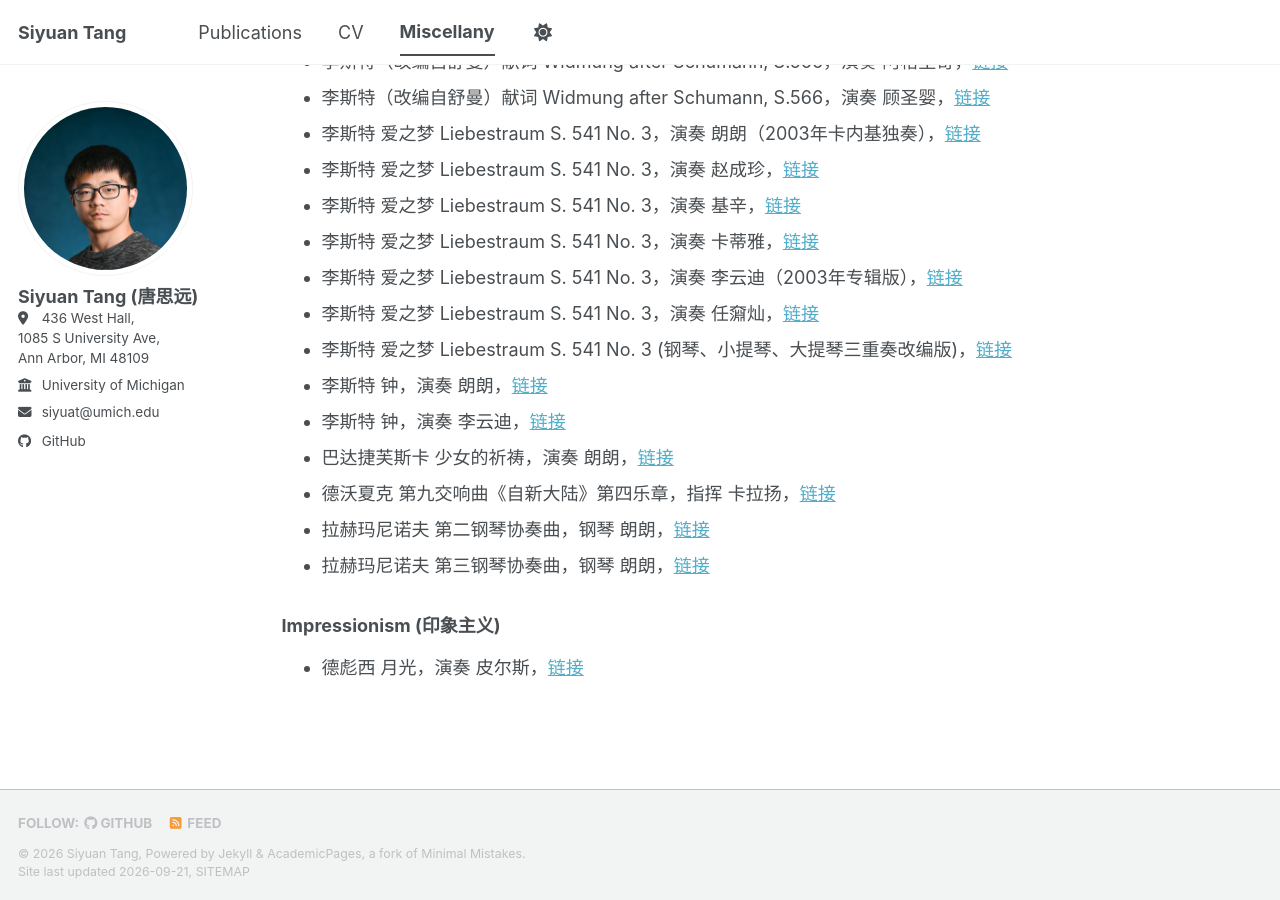
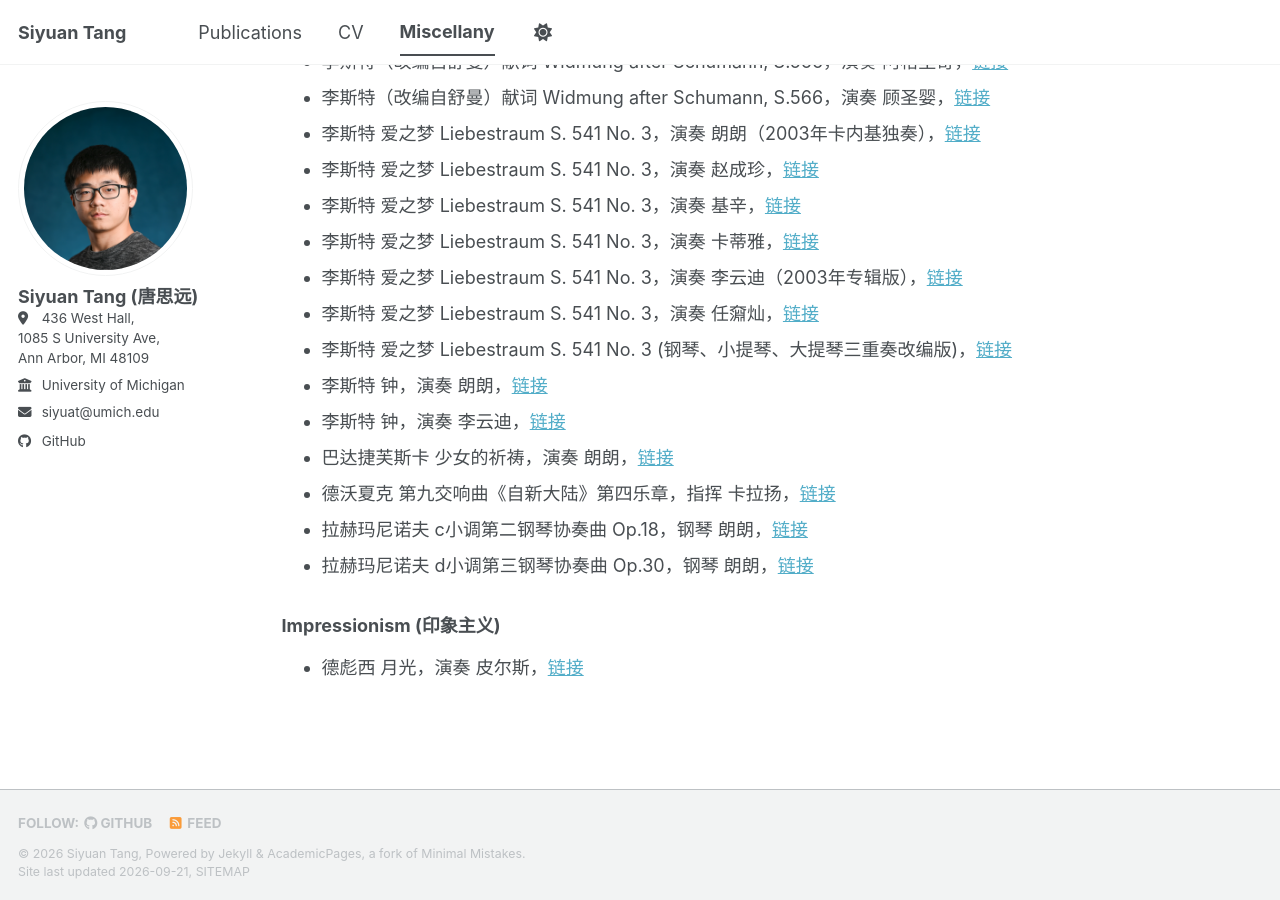
Before and after one commit to siyuat-ui/siyuat-ui.github.io, a Jekyll site: the page built from _pages/miscellany.md, in a window 1280 px wide and 900 px high, scrolled down 2827 px. Built offline with Jekyll 4.4.1, drawn with Linux system fonts in a browser that asks for light colours; a style sheet for code colours, icons or effects is not loaded.

Commit message:
Add key and opus numbers to Rachmaninoff piano concerto entries
Co-Authored-By: Claude Sonnet 5 <noreply@anthropic.com>
Claude-Session: https://claude.ai/code/session_01V4NqYJVaZa2Mrh8DC2t8GC

```diff
--- a/_pages/miscellany.md
+++ b/_pages/miscellany.md
@@ -104,8 +104,8 @@ Classical Music
 * 李斯特 钟，演奏 李云迪，<a href="https://www.bilibili.com/video/BV1Xs411T7tn/?vd_source=a561ef469b393b8e0fe54f7f631cc160" target="_blank" rel="noopener noreferrer">链接</a>
 * 巴达捷芙斯卡 少女的祈祷，演奏 朗朗，<a href="https://www.bilibili.com/video/BV14J411W7v1/?spm_id_from=333.337.search-card.all.click&vd_source=a561ef469b393b8e0fe54f7f631cc160" target="_blank" rel="noopener noreferrer">链接</a>
 * 德沃夏克 第九交响曲《自新大陆》第四乐章，指挥 卡拉扬，<a href="https://www.bilibili.com/video/BV1e34y1i7Hz?spm_id_from=333.788.player.player_end_recommend_autoplay&vd_source=a561ef469b393b8e0fe54f7f631cc160&trackid=web_related_0.router-related-2479604-grjpt.1770481253121.40" target="_blank" rel="noopener noreferrer">链接</a>
-* 拉赫玛尼诺夫 第二钢琴协奏曲，钢琴 朗朗，<a href="https://www.bilibili.com/video/BV1sx41117YL/?spm_id_from=333.1387.favlist.content.click&vd_source=a561ef469b393b8e0fe54f7f631cc160" target="_blank" rel="noopener noreferrer">链接</a>
-* 拉赫玛尼诺夫 第三钢琴协奏曲，钢琴 朗朗，<a href="https://www.bilibili.com/video/BV1qs411C7KF/?spm_id_from=333.1387.favlist.content.click&vd_source=a561ef469b393b8e0fe54f7f631cc160" target="_blank" rel="noopener noreferrer">链接</a>
+* 拉赫玛尼诺夫 c小调第二钢琴协奏曲 Op.18，钢琴 朗朗，<a href="https://www.bilibili.com/video/BV1sx41117YL/?spm_id_from=333.1387.favlist.content.click&vd_source=a561ef469b393b8e0fe54f7f631cc160" target="_blank" rel="noopener noreferrer">链接</a>
+* 拉赫玛尼诺夫 d小调第三钢琴协奏曲 Op.30，钢琴 朗朗，<a href="https://www.bilibili.com/video/BV1qs411C7KF/?spm_id_from=333.1387.favlist.content.click&vd_source=a561ef469b393b8e0fe54f7f631cc160" target="_blank" rel="noopener noreferrer">链接</a>
 
 ### Impressionism (印象主义)
 
```
